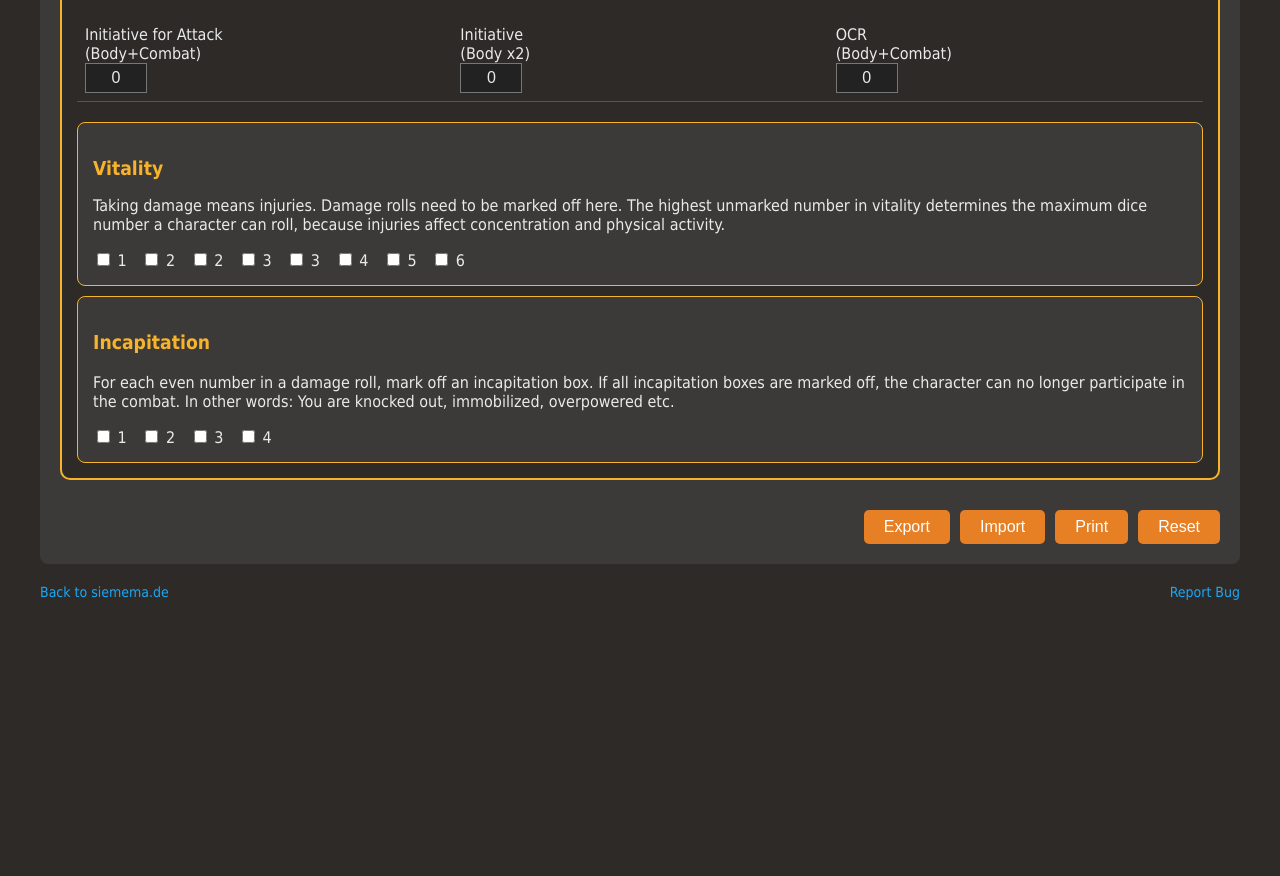
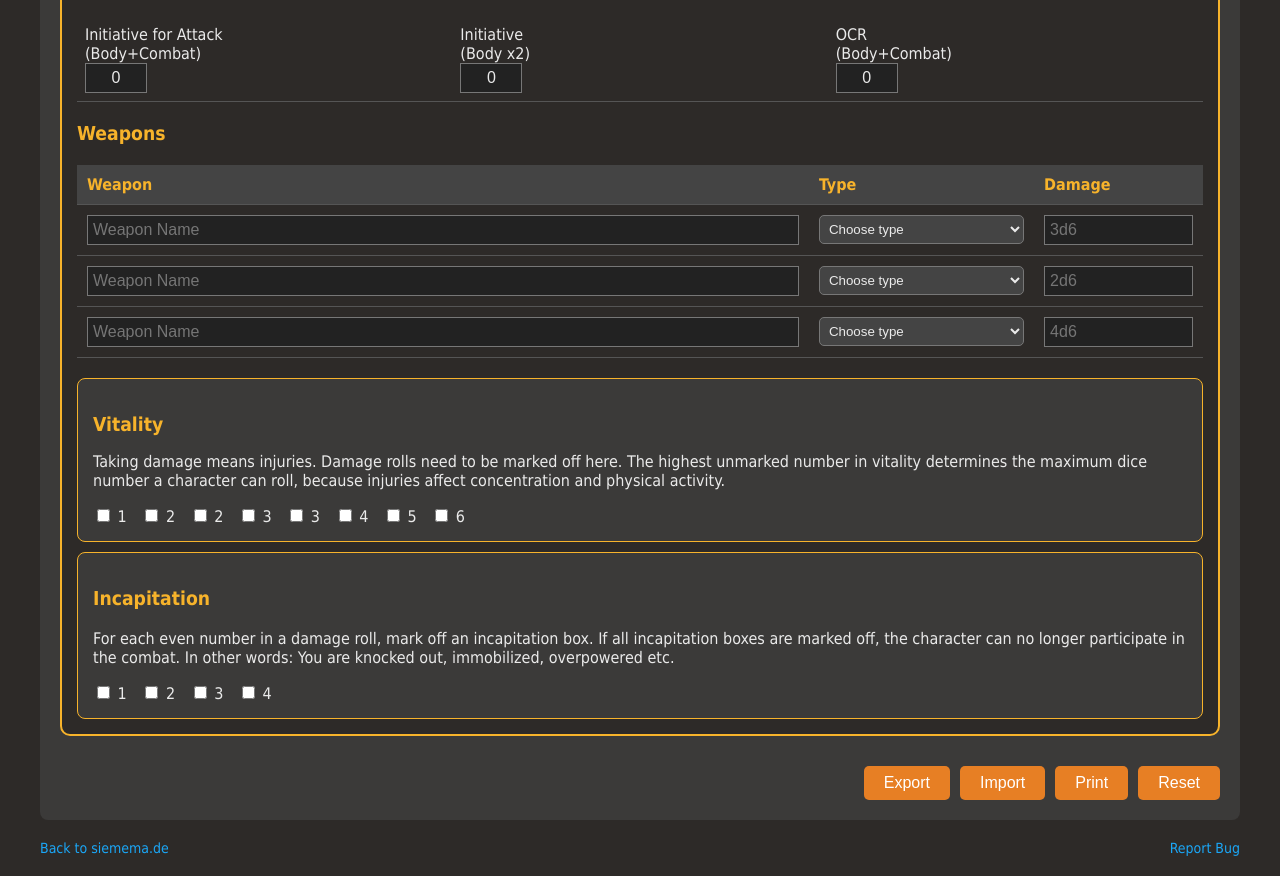
Before and after one commit to mhs2508/siemema-tfm, a plain HTML site: page tfm_rpg_character.html in a window 1280 px wide. Shown: the part 2272-3148 px from the top of the page. Before the commit the page ends 2892 px from the top, so only its background shows below. Drawn offline with Linux system fonts and the light colour scheme.

Commit message:
Added Weapons section to Combat part of the character sheet
As from experience with test players, they all ask for weapons ;-)

```diff
--- a/siemema-de.css
+++ b/siemema-de.css
@@ -492,6 +492,28 @@ table.stats-table td {
     vertical-align: top;
 }
 
+/* Eigene Tabelle für Waffen */
+table.weapons-table {
+    width: 100%;
+    table-layout: auto;
+    border-collapse: collapse;
+    margin: 20px 0;
+    background-color: transparent;
+  }
+
+  table.weapons-table th,
+  table.weapons-table td {
+    padding: 10px;
+    text-align: left;
+    vertical-align: middle;
+  }
+
+  table.weapons-table input[type="text"],
+  table.weapons-table select {
+    width: 100%;
+    box-sizing: border-box;
+  }
+
 /* Nur für tfm_rpg_character.html – Inputfelder untereinander korrekt ausrichten */
 table.stats-table td > label + input[type="text"] {
     display: block;
--- a/tfm_rpg_character.html
+++ b/tfm_rpg_character.html
@@ -234,6 +234,54 @@
                 </td>
               </tr>
             </table>
+            <h3 class="legend-heading" id="weapons-header">Weapons</h3>
+            <table class="weapons-table" id="weapons-table">
+              <thead>
+                <tr>
+                  <th style="width:65%; text-align: left;">Weapon</th>
+                  <th style="width:20%; text-align: left;">Type</th>
+                  <th style="width:15%; text-align: left;">Damage</th>
+                </tr>
+              </thead>
+              <tbody>
+                <tr>
+                  <td><input type="text" name="weapon_1_name" placeholder="Weapon Name" style="width: 100%;"></td>
+                  <td>
+                    <select name="weapon_1_type" style="width: 100%;">
+                      <option value="">Choose type</option>
+                      <option value="ranged">Ranged</option>
+                      <option value="close">Close Combat</option>
+                      <option value="explosives">Explosives</option>
+                    </select>
+                  </td>
+                  <td><input type="text" name="weapon_1_damage" placeholder="3d6" style="width: 100%;"></td>
+                </tr>
+                <tr>
+                  <td><input type="text" name="weapon_2_name" placeholder="Weapon Name" style="width: 100%;"></td>
+                  <td>
+                    <select name="weapon_2_type" style="width: 100%;">
+                      <option value="">Choose type</option>
+                      <option value="ranged">Ranged</option>
+                      <option value="close">Close Combat</option>
+                      <option value="explosives">Explosives</option>
+                    </select>
+                  </td>
+                  <td><input type="text" name="weapon_2_damage" placeholder="2d6" style="width: 100%;"></td>
+                </tr>
+                <tr>
+                  <td><input type="text" name="weapon_3_name" placeholder="Weapon Name" style="width: 100%;"></td>
+                  <td>
+                    <select name="weapon_3_type" style="width: 100%;">
+                      <option value="">Choose type</option>
+                      <option value="ranged">Ranged</option>
+                      <option value="close">Close Combat</option>
+                      <option value="explosives">Explosives</option>
+                    </select>
+                  </td>
+                  <td><input type="text" name="weapon_3_damage" placeholder="4d6" style="width: 100%;"></td>
+                </tr>
+              </tbody>
+            </table>
             <div class="fieldset-box-inner">
                 <h3 class="legend-heading">Vitality</h3>
                 <p>Taking damage means injuries. Damage rolls need to be marked off here. The highest unmarked number in vitality determines the maximum dice number
--- a/tfm_rpg_character.js
+++ b/tfm_rpg_character.js
@@ -12,6 +12,12 @@ document.addEventListener("DOMContentLoaded", function () {
       } else {
         input.value = "";
       }
+    });
+
+    // Waffen-Dropdowns auf Default setzen
+    ["weapon_1_type", "weapon_2_type", "weapon_3_type"].forEach((typeFieldName) => {
+      const select = document.querySelector(`[name="${typeFieldName}"]`);
+      if (select) select.value = "";
     });
 
     // Reset editable FoE labels to default
@@ -37,6 +43,17 @@ document.addEventListener("DOMContentLoaded", function () {
       } else {
         data[input.name] = input.value;
       }
+    });
+
+    // Waffen exportieren
+    ["weapon_1", "weapon_2", "weapon_3"].forEach((weapon) => {
+      const nameInput = document.querySelector(`[name="${weapon}_name"]`);
+      const typeInput = document.querySelector(`[name="${weapon}_type"]`);
+      const damageInput = document.querySelector(`[name="${weapon}_damage"]`);
+
+      if (nameInput) data[`${weapon}_name`] = nameInput.value;
+      if (typeInput) data[`${weapon}_type`] = typeInput.value;
+      if (damageInput) data[`${weapon}_damage`] = damageInput.value;
     });
 
     // Manuelle Ergänzung für die editierbaren FoE-Labels
@@ -89,6 +106,16 @@ document.addEventListener("DOMContentLoaded", function () {
           }
         });
       }
+
+      // Waffen importieren
+      const elements = document.querySelectorAll(`[name="${key}"]`);
+      elements.forEach((input) => {
+        if (input.type === "checkbox") {
+          input.checked = data[key];
+        } else {
+          input.value = data[key];
+        }
+      });
 
       // Manuelle Ergänzung für die editierbaren FoE-Labels
       const customFoE1 = document.querySelector('.editable-label[data-placeholder="Custom FoE #1"]');
```
